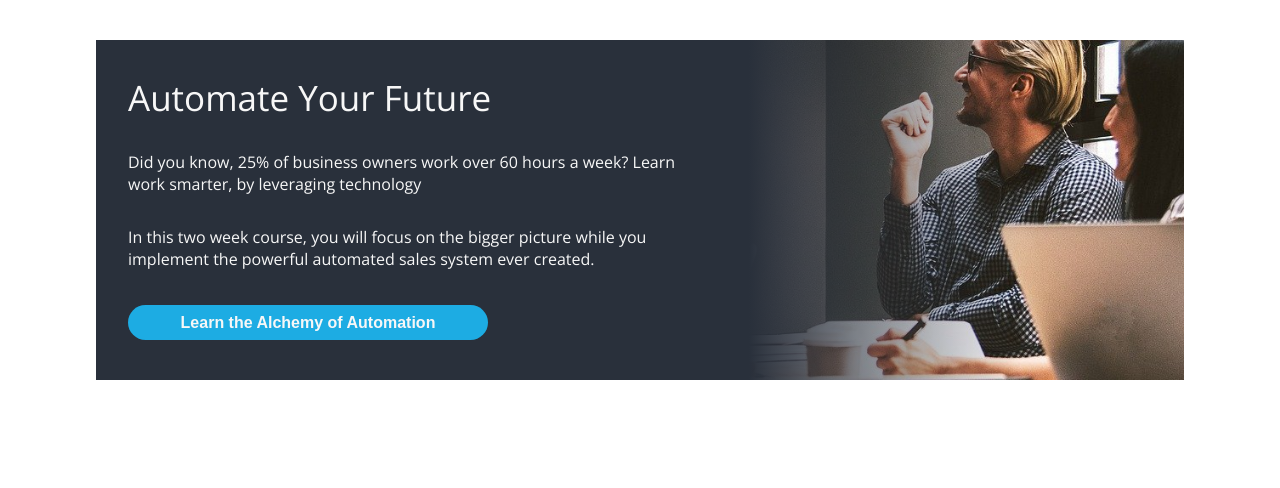
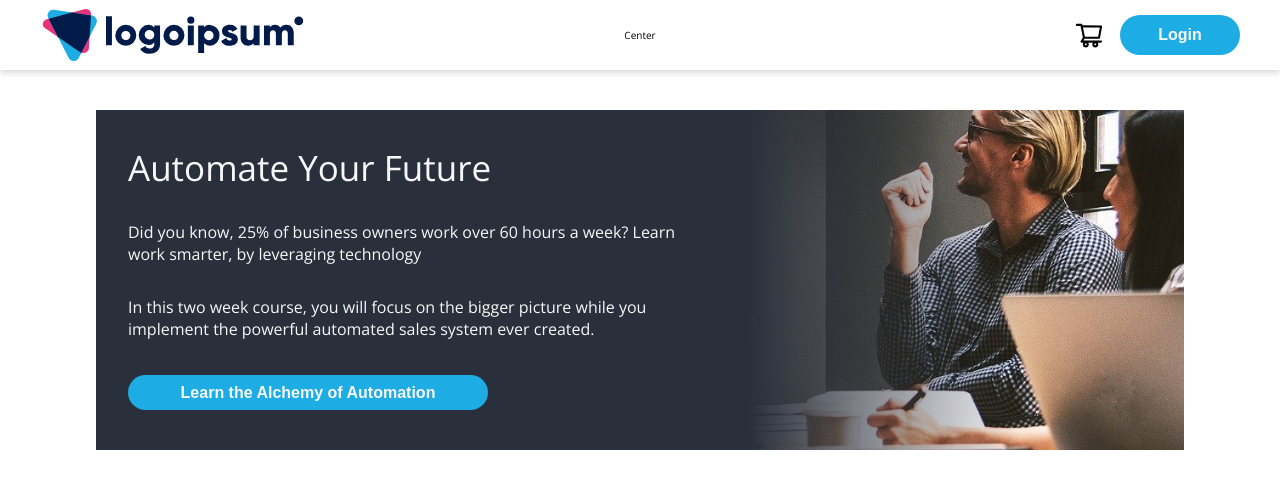
Before and after one commit to mks-94/e-commerce-edu, a React (Create React App) app in the folder frontend/: page / in a window 1280 px wide. Shown: the top 488 px of the page. Built offline with nearby package versions, Linux system fonts and the light colour scheme.

Commit message:
Implemented brand logo and header.

```diff
--- a/frontend/package.json
+++ b/frontend/package.json
@@ -8,6 +8,7 @@
     "@testing-library/user-event": "^12.7.1",
     "react": "^17.0.1",
     "react-dom": "^17.0.1",
+    "react-icons": "^4.2.0",
     "react-scripts": "4.0.2",
     "web-vitals": "^1.1.0"
   },
--- a/frontend/src/App.js
+++ b/frontend/src/App.js
@@ -1,9 +1,9 @@
 import React from "react";
-import CtaTop from "./components/ctaTop/CtaTop";
+import Landing from "./pages/Landing";
 import "./styles/main.css";
 
 const App = () => {
-  return <CtaTop />;
+  return <Landing />;
 };
 
 export default App;
--- /dev/null
+++ b/frontend/src/components/header/Header.js
@@ -0,0 +1,14 @@
+import React from "react";
+import HeaderLeft from "./HeaderLeft";
+import HeaderRight from "./HeaderRight";
+
+const Header = () => {
+  return (
+    <div className="header">
+      <HeaderLeft />
+      <div className="header__center">Center</div>
+      <HeaderRight />
+    </div>
+  );
+};
+export default Header;
--- /dev/null
+++ b/frontend/src/components/header/HeaderLeft.js
@@ -0,0 +1,11 @@
+import React from "react";
+import logo from "../../imgs/logo.svg";
+
+const HeaderLeft = () => {
+  return (
+    <div className="header__left">
+      <img className="header__left--image" src={logo} alt="logo" />
+    </div>
+  );
+};
+export default HeaderLeft;
--- /dev/null
+++ b/frontend/src/components/header/HeaderLogin.js
@@ -0,0 +1,6 @@
+import React from "react";
+
+const HeaderLogin = () => {
+  return <input className="header__right--login" type="submit" value="Login" />;
+};
+export default HeaderLogin;
--- /dev/null
+++ b/frontend/src/components/header/HeaderRight.js
@@ -0,0 +1,13 @@
+import React from "react";
+import { AiOutlineShoppingCart } from "react-icons/ai";
+import HeaderLogin from "./HeaderLogin";
+
+const HeaderRight = () => {
+  return (
+    <div className="header__right">
+      <AiOutlineShoppingCart className="header__right--cart" />
+      <HeaderLogin />
+    </div>
+  );
+};
+export default HeaderRight;
--- /dev/null
+++ b/frontend/src/pages/Landing.js
@@ -0,0 +1,13 @@
+import React, { Fragment } from "react";
+import CtaTop from "../components/ctaTop/CtaTop";
+import Header from "../components/header/Header";
+
+const Landing = () => {
+  return (
+    <Fragment>
+      <Header />
+      <CtaTop />
+    </Fragment>
+  );
+};
+export default Landing;
--- /dev/null
+++ b/frontend/src/scss/_header.scss
@@ -0,0 +1,67 @@
+@import "./variables";
+
+.header {
+  display: flex;
+  position: relative;
+  justify-content: space-between;
+  align-items: center;
+  width: 100vw;
+  height: 7rem;
+  box-shadow: 0 0.3rem 0.6rem rgba($color-black, 0.15);
+  overflow: hidden;
+
+  &__left {
+    display: flex;
+    width: 30%;
+    align-items: flex-start;
+
+    &--image {
+      display: flex;
+      width: 90%;
+      cursor: pointer;
+    }
+  }
+
+  &__center {
+    display: flex;
+    width: 40%;
+    justify-content: center;
+  }
+
+  &__right {
+    display: flex;
+    width: 30%;
+    padding: 4rem;
+    justify-content: flex-end;
+
+    &--login {
+      height: 4rem;
+      width: 12rem;
+      border-radius: 10rem;
+      border: none;
+      background-color: $color-blue-light;
+      color: $color-grey-light;
+      font-size: 1.6rem;
+      font-weight: 800;
+      outline: none;
+      transition: all 0.4s;
+      -webkit-appearance: none;
+      cursor: pointer;
+
+      &:hover {
+        color: $color-blue-light;
+        background-color: $color-grey-light;
+        border: 2px solid $color-blue-light;
+      }
+    }
+
+    &--cart {
+      display: flex;
+      width: 3rem;
+      height: 3rem;
+      align-self: center;
+      margin-right: 1.6rem;
+      cursor: pointer;
+    }
+  }
+}
--- a/frontend/src/scss/main.scss
+++ b/frontend/src/scss/main.scss
@@ -1,3 +1,4 @@
 @import "./reset";
 @import "./cta-top";
 @import "./variables";
+@import "./header";
--- a/frontend/src/styles/main.css
+++ b/frontend/src/styles/main.css
@@ -4,51 +4,44 @@
   margin: 0;
   padding: 0;
   box-sizing: inherit;
-  overflow-x: hidden;
-}
+  overflow-x: hidden; }
 
 html {
-  font-size: 62.5%;
-}
+  font-size: 62.5%; }
   @media (max-width: 992px) {
     html {
-    font-size: 62.5%;
-  }
-}
+      font-size: 62.5%; } }
   @media (max-width: 768px) {
     html {
-    font-size: 55%;
-  }
-}
+      font-size: 55%; } }
   @media (max-width: 596px) {
     html {
-    font-size: 53%;
-  }
-}
+      font-size: 53%; } }
 
 body {
   box-sizing: border-box;
-  font-family: "Open sans", sans-serif;
-}
+  font-family: "Open sans", sans-serif; }
 
 .cta-top {
   position: relative;
   display: flex;
   margin-top: 4rem;
   justify-content: center;
-  align-items: center;
-}
-
+  align-items: center; }
   .cta-top__img {
     display: flex;
     padding: 3rem;
     width: 85%;
     height: 34rem;
-  background-image: linear-gradient(to left, #ffffff00 15%, #29303b 40%),
-    url("../imgs/work.jpg");
-  background-size: cover;
-}
-
+    background-image: linear-gradient(to left, #ffffff00 15%, #29303b 40%), url("../imgs/work.jpg");
+    background-size: cover; }
+    @media (max-width: 768px) {
+      .cta-top__img {
+        width: 100%;
+        background-image: linear-gradient(to left, #ffffff00 15%, #29303b 30%), url("../imgs/work.jpg"); } }
+    @media (max-width: 596px) {
+      .cta-top__img {
+        background-image: url("../imgs/work.jpg"); } }
   .cta-top__textbox {
     position: absolute;
     display: grid;
@@ -57,17 +50,22 @@ body {
     left: 10%;
     height: 30rem;
     color: #f7f7f7;
-  align-items: center;
-}
-
+    align-items: center; }
+    @media (max-width: 768px) {
+      .cta-top__textbox {
+        height: 34rem;
+        width: 60%;
+        left: 3rem; } }
+    @media (max-width: 596px) {
+      .cta-top__textbox {
+        width: 100%;
+        left: 0;
+        padding: 2rem;
+        background-color: rgba(41, 48, 59, 0.9); } }
     .cta-top__textbox--headline {
-  font-size: 3.5rem;
-}
-
+      font-size: 3.5rem; }
     .cta-top__textbox--story {
-  font-size: 1.6rem;
-}
-
+      font-size: 1.6rem; }
     .cta-top__textbox--button {
       height: 3.5rem;
       width: 36rem;
@@ -79,79 +77,58 @@ body {
       border: none;
       outline: none;
       cursor: pointer;
-  transition: all 0.4s;
-}
-
+      transition: all 0.4s; }
       .cta-top__textbox--button:hover {
         color: #1dace3;
-  background-color: #f7f7f7;
-}
-.cta-top__img {
+        background-color: #f7f7f7; }
+
+.header {
   display: flex;
-  padding: 3rem;
-  width: 85%;
-  height: 34rem;
-  background-image: linear-gradient(to left, #ffffff00 15%, #29303b 40%),
-    url("../imgs/work.jpg");
-  background-size: cover;
-}
-@media (max-width: 768px) {
-  .cta-top__img {
-    width: 100%;
-    background-image: linear-gradient(to left, #ffffff00 15%, #29303b 30%),
-      url("../imgs/work.jpg");
-  }
-}
-@media (max-width: 596px) {
-  .cta-top__img {
-    background-image: url("../imgs/work.jpg");
-  }
-}
-.cta-top__textbox {
-  position: absolute;
-  display: grid;
-  grid-template-rows: 1fr 1fr 1fr 1fr;
-  width: 45%;
-  left: 10%;
-  height: 30rem;
-  color: #f7f7f7;
+  position: relative;
+  justify-content: space-between;
   align-items: center;
-}
-@media (max-width: 768px) {
-  .cta-top__textbox {
-    height: 34rem;
-    width: 60%;
-    left: 3rem;
-  }
-}
-@media (max-width: 596px) {
-  .cta-top__textbox {
-    width: 100%;
-    left: 0;
-    padding: 2rem;
-    background-color: rgba(41, 48, 59, 0.9);
-  }
-}
-.cta-top__textbox--headline {
-  font-size: 3.5rem;
-}
-.cta-top__textbox--story {
-  font-size: 1.6rem;
-}
-.cta-top__textbox--button {
-  height: 3.5rem;
-  width: 36rem;
-  font-size: 1.6rem;
-  font-weight: 600;
-  color: #f7f7f7;
-  background-color: #1dace3;
+  width: 100vw;
+  height: 7rem;
+  box-shadow: 0 0.3rem 0.6rem rgba(0, 0, 0, 0.15);
+  overflow: hidden; }
+  .header__left {
+    display: flex;
+    width: 30%;
+    align-items: flex-start; }
+    .header__left--image {
+      display: flex;
+      width: 90%;
+      cursor: pointer; }
+  .header__center {
+    display: flex;
+    width: 40%;
+    justify-content: center; }
+  .header__right {
+    display: flex;
+    width: 30%;
+    padding: 4rem;
+    justify-content: flex-end; }
+    .header__right--login {
+      height: 4rem;
+      width: 12rem;
       border-radius: 10rem;
       border: none;
+      background-color: #1dace3;
+      color: #f7f7f7;
+      font-size: 1.6rem;
+      font-weight: 800;
       outline: none;
-  cursor: pointer;
       transition: all 0.4s;
-}
-.cta-top__textbox--button:hover {
+      -webkit-appearance: none;
+      cursor: pointer; }
+      .header__right--login:hover {
         color: #1dace3;
         background-color: #f7f7f7;
-}
+        border: 2px solid #1dace3; }
+    .header__right--cart {
+      display: flex;
+      width: 3rem;
+      height: 3rem;
+      align-self: center;
+      margin-right: 1.6rem;
+      cursor: pointer; }
```
Also changed, not shown: 1 other file (tests, documents, lock files or other folders). Lines whose indentation alone changed are shown as unchanged.
